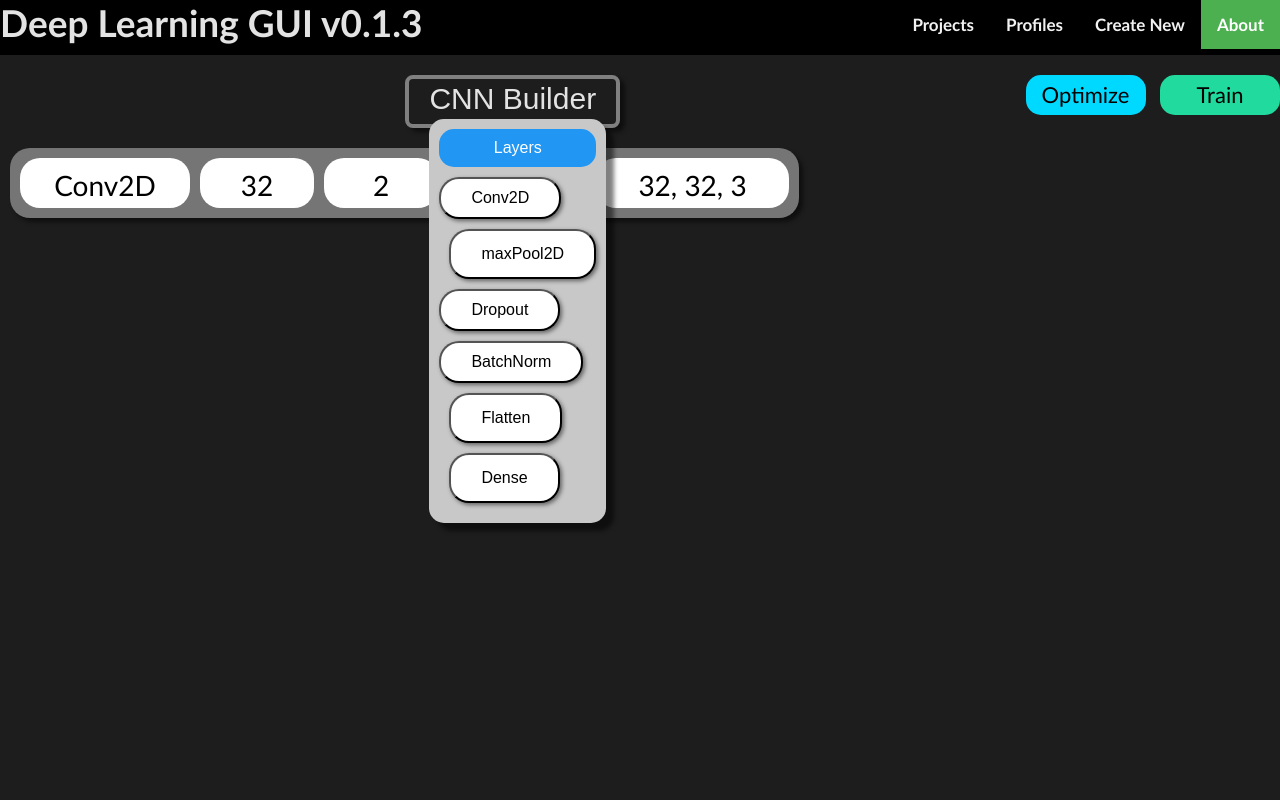
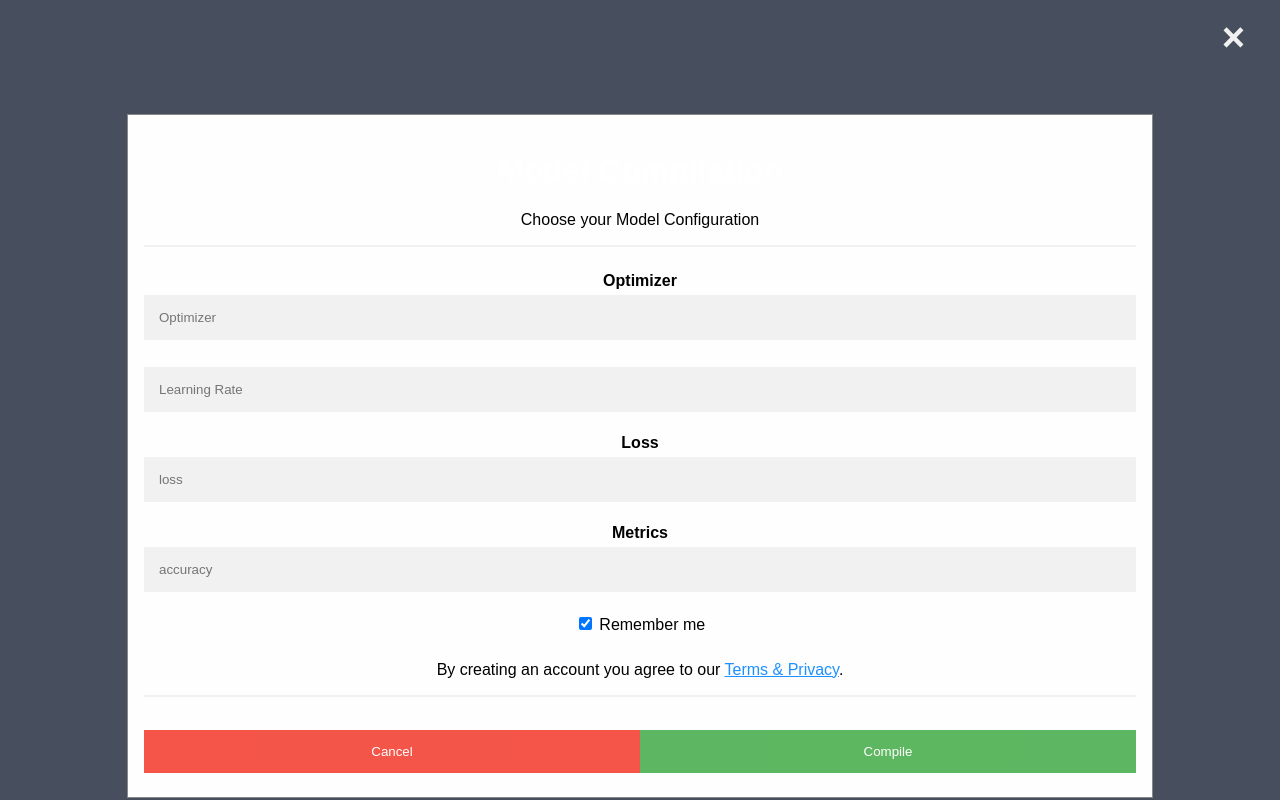
Before and after one commit to prashant9316/Deep-Learning-Playground, a plain HTML site: page index.html in a window 1280 px wide. Both pictures are taken after a click on the button "Train". Drawn offline with nearby package versions, Linux system fonts and the light colour scheme.

```diff
--- a/index.html
+++ b/index.html
@@ -7,6 +7,7 @@
     <link href="main/css/main.css" rel="stylesheet" type="text/css">
     <link href="main/css/style.css" rel="stylesheet" type="text/css">
     <link href="main/css/layers.css" rel="stylesheet" type="text/css">
+    <link href="main/css/opt.css" rel="stylesheet" type="text/css">
     <script src="https://cdn.jsdelivr.net/npm/@tensorflow/tfjs@2.0.0/dist/tf.min.js"></script>
     <script src="https://cdn.jsdelivr.net/npm/@tensorflow/tfjs-vis"></script>
     <script type="text/javascript" src="https://cdnjs.cloudflare.com/ajax/libs/jquery/2.2.2/jquery.min.js"></script>
@@ -29,7 +30,7 @@
     <div class="model-name-container">
         <div class="model-name-text">CNN Builder</div>
 
-        <div id="floating-menu">
+        <div id='floating-menu' class="menu">
             <!-- Include a header DIV with the same name as the draggable DIV, followed by "header" -->
             <div id="floating-menu-draggable">Layers</div>
             <input class="menu-button conv2d-layer" type="button" value="Conv2D" onclick="addConvBlockUi()">
@@ -41,13 +42,48 @@
         </div>
     </div>
     <div class="option">
+        <button class="train-button" onclick="change_menu_state()">Layers</button>
         <button class="optimize-button" onclick="compile(object)">Optimize</button>
-        <button class="train-button">Train</button>
+        <button class="train-button" onclick="document.getElementById('id01').style.display='block'">Train</button>
+    </div>
+
+
+    <!-- Adding optimizer modal to select model compile info-->
+    <div id="id01" class="modal">
+        <span onclick="document.getElementById('id01').style.display='none'" class="close" title="Close Modal">&times;</span>
+        <form class="modal-content" action="console.log(\" Action not included yet\ ")">
+            <div class="container">
+                <h1>Model Compilation</h1>
+                <p>Choose your Model Configuration</p>
+                <hr>
+                <label for="text"><b>Optimizer</b></label>
+                <input type="text" placeholder="Optimizer" name="opt" required>
+                <input type="text" placeholder="Learning Rate" name="optlr" required>
+
+                <label for="text"><b>Loss</b></label>
+                <input type="text" placeholder="loss" name="loss" required>
+
+                <label for="text"><b>Metrics</b></label>
+                <input type="text" placeholder="accuracy" name="metrics" required>
+
+                <label>
+              <input type="checkbox" checked="checked" name="remember" style="margin-bottom:15px"> Remember me
+            </label>
+
+                <p>By creating an account you agree to our <a href="#" style="color:dodgerblue">Terms & Privacy</a>.</p>
+
+                <hr>
+                <div class="clearfix">
+                    <button type="button" onclick="document.getElementById('id01').style.display='none'" class="cancelbtn">Cancel</button>
+                    <button type="submit" class="signupbtn">Compile</button>
+                </div>
+            </div>
+        </form>
     </div>
 
 
 
-
+    <div class="scroll">
 
         <div class="first-layer">
             <div class="layer-name">
@@ -65,20 +101,14 @@
                     2
                 </div>
             </div>
-        <div class="layer-property-3">
-            <button onclick="myFunction()" class="dropbtn layer-property-3" id="output">
+            <div class="layer-property-2">
+                <div class="text-box">
                     relu
-            </button>
-            <div id="myDropdown" class="dropdown-content">
-                <a href="#relu" onclick="relu_option()">relu</a>
-                <a href="#tanh" onclick="tanh_option()">tanh</a>
-                <a href="#sigmoid" onclick="sigmoid_option()">sigmoid</a>
-                <a href="#softmax" onclick="softmax_option()">softmax</a>
                 </div>
             </div>
             <div class="layer-property-4">
                 <div class="text-box">
-                32, 32, 3
+                    3, 32, 32
                 </div>
             </div>
         </div>
@@ -89,7 +119,7 @@
         <div class="layers" id="add">
 
         </div>
-
+    </div>
 
 </body>
 <footer>
@@ -97,6 +127,7 @@
     <script src="main/js/index.js"></script>
     <script src="main/js/main.js"></script>
     <script src="main/js/layers.js"></script>
+    <script src="main/js/opt.js"></script>
 </footer>
 
 </html>
--- a/main/css/layers.css
+++ b/main/css/layers.css
@@ -1,3 +1,9 @@
+.menu {
+    display: none;
+    top: 150px;
+    right: 250px;
+}
+
 #floating-menu {
     height: max-content;
     width: max-content;
--- a/main/css/main.css
+++ b/main/css/main.css
@@ -1,3 +1,14 @@
+/*adding scrolling effect to the layers*/
+
+div.scroll {
+    width: max-content;
+    height: 70vh;
+    overflow-x: hidden;
+    overflow-y: auto;
+    padding: 20px;
+    direction: rtl;
+}
+
 .option {
     float: right;
     display: block;
@@ -94,6 +105,36 @@
     text-align: center;
 }
 
+
+/* BatchNormalizatoin UI design */
+
+.batchNorm-layer {
+    height: 50px;
+    width: max-content;
+    padding: 10px;
+    margin-left: 10px;
+    margin-bottom: 20px;
+    border-radius: 20px;
+    background-color: #361D7D;
+    box-shadow: 4px 4px 4px 0 rgba(0, 0, 0, 0.5);
+    text-align: center;
+}
+
+
+/* Dropout UI design */
+
+.dropout-layer {
+    height: 50px;
+    width: max-content;
+    padding: 10px;
+    margin-left: 10px;
+    margin-bottom: 20px;
+    border-radius: 20px;
+    background-color: #361D7D;
+    box-shadow: 4px 4px 4px 0 rgba(0, 0, 0, 0.5);
+    text-align: center;
+}
+
 .text-box {
     color: #000;
     font-family: Calibri;
--- a/main/css/style.css
+++ b/main/css/style.css
@@ -10,7 +10,7 @@
 /* width */
 
 ::-webkit-scrollbar {
-    width: 12px;
+    width: 5px;
 }
 
 
@@ -126,7 +126,7 @@
     background-color: #1E1D1D;
     text-align: center;
     text-rendering: optimizeLegibility;
-    overflow-x: hidden;
+    overflow: hidden;
     font-family: Arial, Helvetica, sans-serif;
 }
 
--- a/main/js/main.js
+++ b/main/js/main.js
@@ -158,7 +158,7 @@
     object.layers[0][String(numLayers)] = { layerName: "dropout", drop: 0.2 };
     object.modelInfo = numLayers;
     container.append(`
-        <div class="dense-layer">
+        <div class="dropout-layer">
         <div class="layer-name">
             <div class="text-box">
                 Dropout
@@ -182,10 +182,10 @@
     object.layers[0][String(numLayers)] = { layerName: "batchNorm", axis: 3 };
     object.modelInfo = numLayers;
     container.append(`
-        <div class="dense-layer">
+        <div class="batchNorm-layer">
         <div class="layer-name">
             <div class="text-box">
-                BatchNormalization
+                BatchNorm
             </div>
         </div>
         <div class="layer-property-1">
```
Lines whose indentation alone changed are shown as unchanged.
